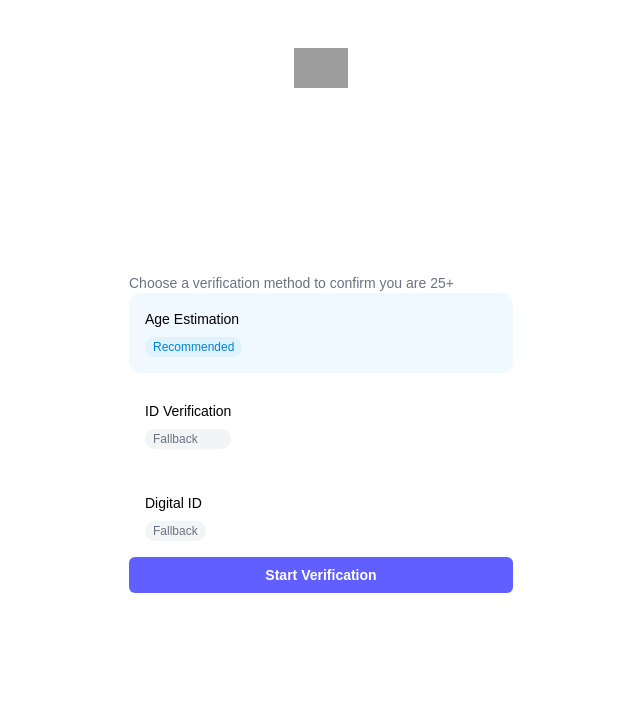
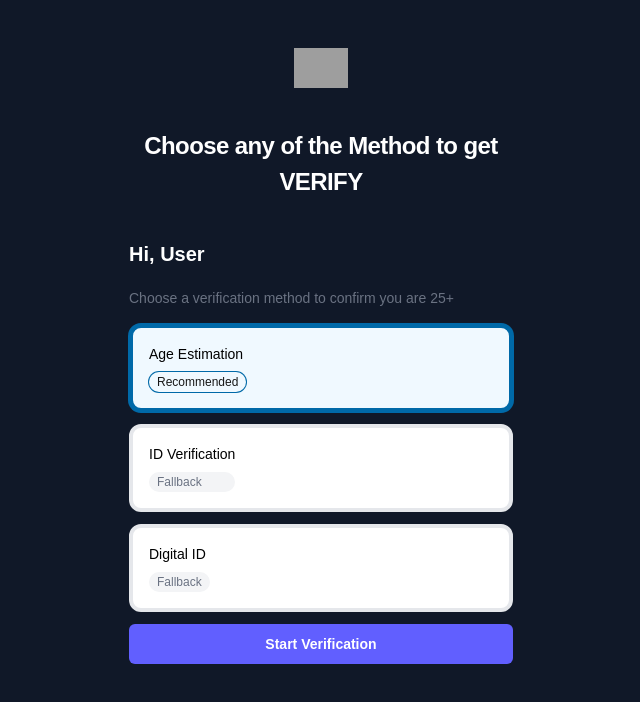
Before and after one commit to shiivaniiawasthii/Yoti-GamingApp, a Next.js app: page /VerificationPage in a window 1280 px wide. Shown: the top 702 px of the page, without its empty margins (319-959 px from the left). Built offline with nearby package versions, Linux system fonts and the light colour scheme; sample sign-in values are in the browser's storage; grey boxes are pictures that could not be loaded.

Commit message:
UI+bug fixes

```diff
--- a/app/ResultScreen/page.jsx
+++ b/app/ResultScreen/page.jsx
@@ -30,7 +30,15 @@ export default function ResultScreen() {
 
     const FetchingResponse = async () => {
       try {
+
         const res = await fetch(`/api/get-status?sessionId=${sessionId}`)
+
+        if (!res.ok) {
+          setError("Result not available")
+          setLoading(false)
+          return
+
+        }
         const data = await res.json()
         setResponseData(data)
         setLoading(false)
--- a/app/VerificationPage/page.jsx
+++ b/app/VerificationPage/page.jsx
@@ -71,20 +71,20 @@ export default function VerificationPage() {
 
 
   return (
-    <div>
+    <div className="bg-gray-900 min-h-screen">
       <div className="flex min-h-full flex-col justify-center px-6 py-12 lg:px-8">
         <div className="sm:mx-auto sm:w-full sm:max-w-sm">
           <img src="https://cdn.aws.yoti.com/wp-content/uploads/yoti-logo.png" alt="Your Company" className="mx-auto h-10 w-auto" />
           <h2 className="mt-10 text-center text-2xl/9 font-bold tracking-tight text-white">Choose any of the Method to get VERIFY</h2>
         </div>
-        <div className=" border border-white space-y-6">
+        <div className="space-y-6">
 
           <div className="mt-10 sm:mx-auto sm:w-full sm:max-w-sm">
             <div >
 
               <div className="grid gap-1">
                 <h2 className="text-xl font-semibold text-white">Hi, {userName ? userName : "User"}</h2>
-                <p className="text-gray-500 text-sm">
+                <p className="text-gray-500 text-sm py-4">
                   Choose a verification method to confirm you are 25+
                 </p>
               </div >
@@ -94,16 +94,16 @@ export default function VerificationPage() {
                   <button
                     key={method.id}
                     onClick={() => setSelectOption(method.id)}
-                    className={`grid grid-cols  gap-4 p-4 rounded-xl  items-start text-left transition ${selectOption === method.id
-                      ? "border-sky-500 bg-sky-50"
-                      : "border-gray-200 bg-white hover:border-sky-300"
+                    className={`grid grid-cols  gap-4 p-4 rounded-xl border-4 items-start text-left transition-all ${selectOption === method.id
+                      ? "border-sky-700 bg-sky-50 ring ring-sky-700"
+                      : "border-gray-200 bg-white hover:border-sky-900 hover:bg-gray-400"
                       }`}
                   >
                     <div className="grid gap-0.5">
                       <div className="grid grid-cols justify-start items-center gap-2">
                         <span className="text-black font-medium text-sm">{method.label}</span>
                         <span className={`text-xs px-2 py-0.5 rounded-full ${method.prefrence === "Recommended"
-                          ? "bg-sky-100 text-sky-600"
+                          ? "border-sky-700 bg-sky-50 ring ring-sky-700"
                           : "bg-gray-100 text-gray-500"
                           }`}>
                           {method.prefrence}
@@ -115,12 +115,12 @@ export default function VerificationPage() {
                 ))}
               </div>
 
-              <div>
+              <div className="py-3">
                 <button
                   type="submit"
                   onClick={handleCreateSession}
                   disabled={loading}
-                  className="flex w-full justify-center rounded-md bg-indigo-500 px-3 py-1.5 text-sm/6 font-semibold text-white hover:bg-indigo-400 focus-visible:outline-2 focus-visible:outline-offset-2 focus-visible:outline-indigo-500"
+                  className="flex w-full justify-center rounded-md bg-indigo-500 px-3 py-2 text-sm/6 font-semibold text-white hover:bg-indigo-400 focus-visible:outline-2 focus-visible:outline-offset-2 focus-visible:outline-indigo-500"
                 >
                   {loading ? (
                     <div className="grid grid-cols items-center gap-2">
--- a/app/layout.tsx
+++ b/app/layout.tsx
@@ -27,7 +27,7 @@ export default function RootLayout({
       lang="en"
       className={`${geistSans.variable} ${geistMono.variable} h-full antialiased`}
     >
-      <body className="min-h-full flex flex-col">{children}</body>
+      <body className="min-h-full flex  bg-gray-900 flex-col">{children}</body>
     </html>
   );
 }
--- a/app/page.jsx
+++ b/app/page.jsx
@@ -15,7 +15,7 @@ export default function LandingPage() {
   }
 
   return (
-    <div>
+    <div className="bg-gray-900 min-h-screen">
       <div className="flex min-h-full flex-col justify-center px-6 py-12 lg:px-8">
         <div className="sm:mx-auto sm:w-full sm:max-w-sm">
           <img src="https://cdn.aws.yoti.com/wp-content/uploads/yoti-logo.png" alt="Your Company" className="mx-auto h-10 w-auto" />
```
